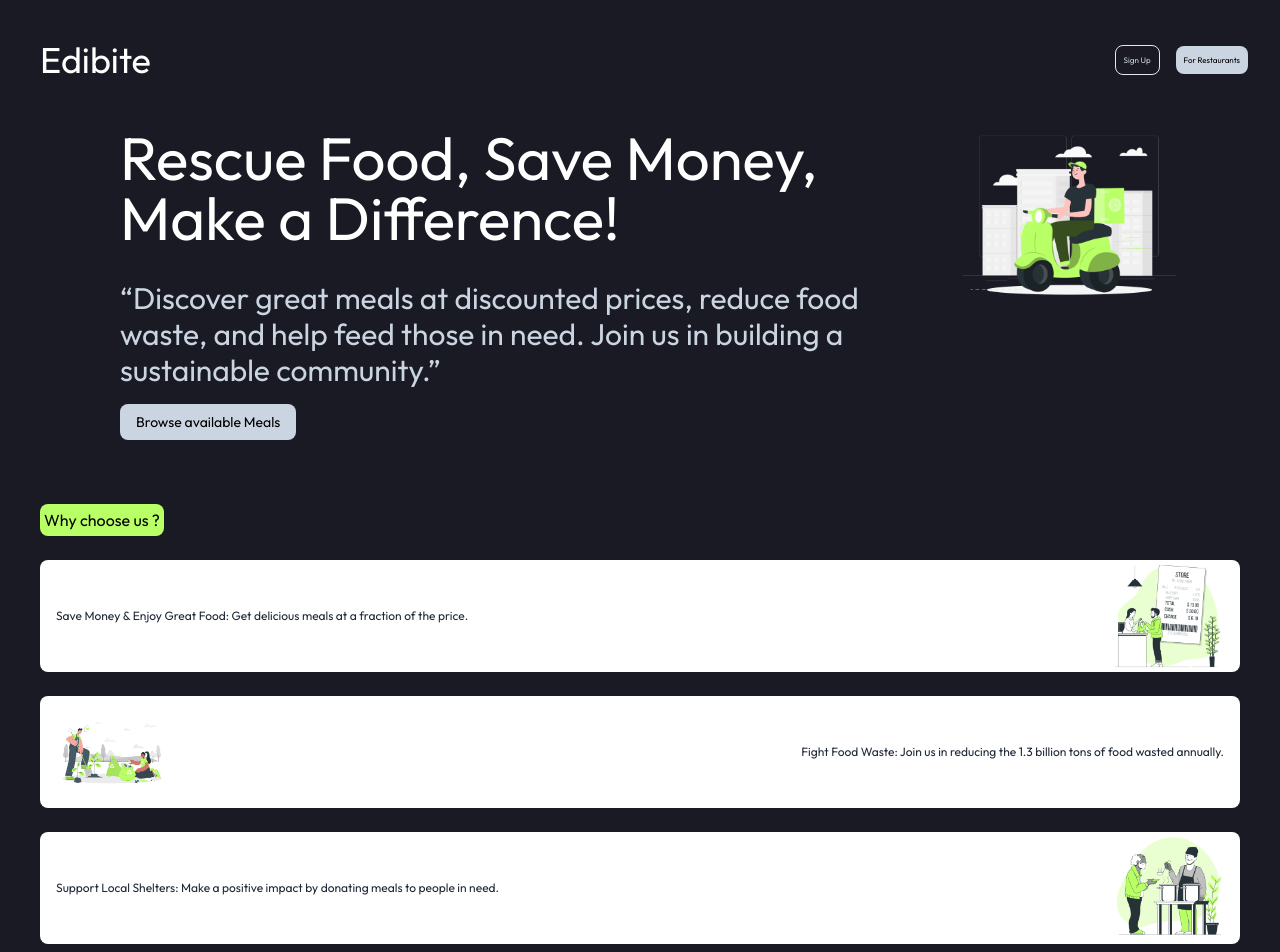
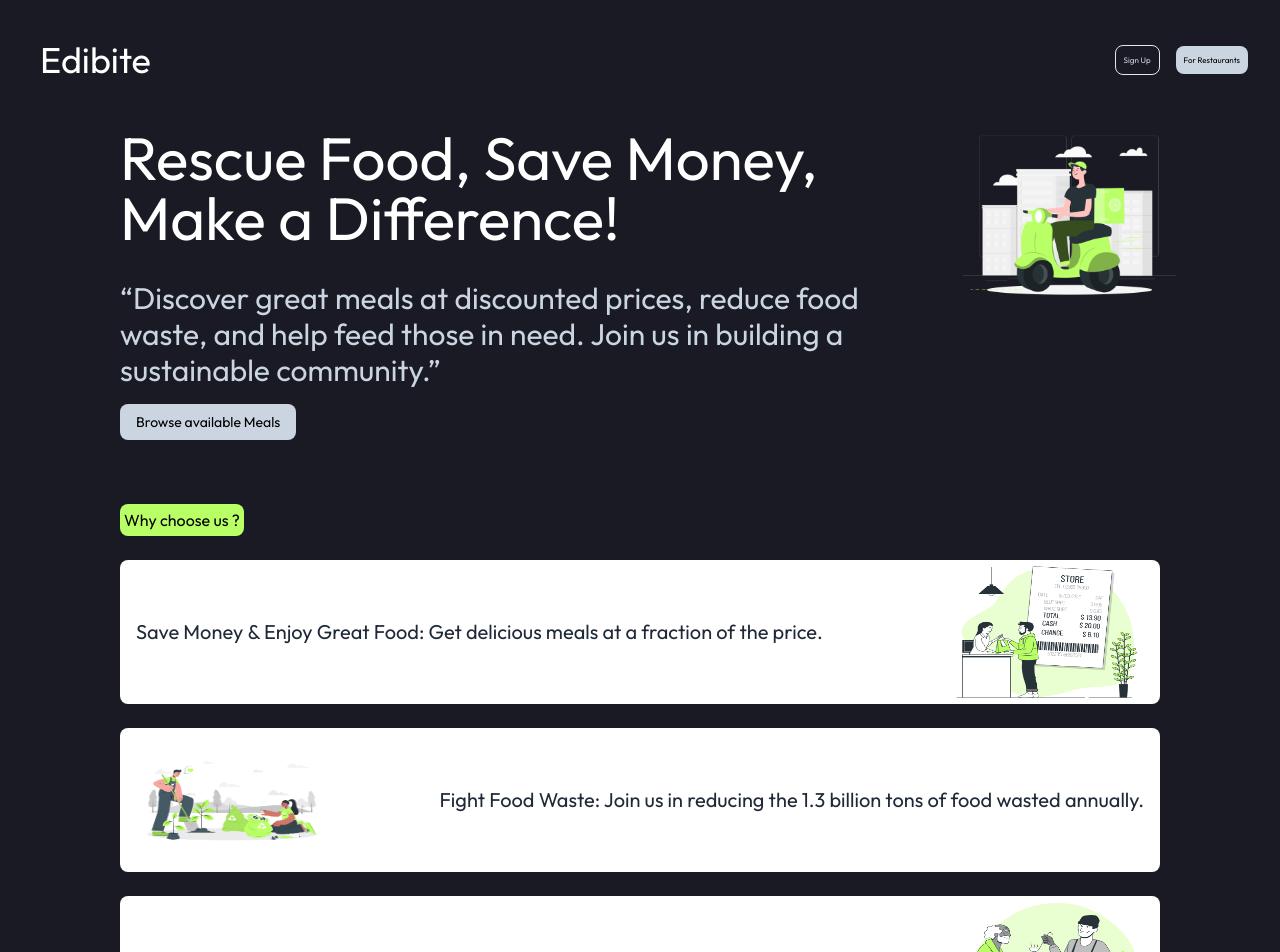
Before and after one commit to Ankit-Kumar20/Edibite, a React (Vite) app in the folder frontend/: page / in a window 1280 px wide. Shown: the top 952 px of the page. Built offline with nearby package versions, Linux system fonts and the light colour scheme.

Commit message:
Update WhyUs.jsx

```diff
--- a/frontend/src/components/WhyUS/WhyUs.jsx
+++ b/frontend/src/components/WhyUS/WhyUs.jsx
@@ -3,25 +3,25 @@ import { WhyUS_1, WhyUS_2, WhyUS_3 } from '../../assets/images/assets'
 
 const WhyUs = () => {
   return (
-    <div className='p-6'>
+    <div className='p-6 md:mx-20'>
       <h1 className='mx-4 text-md text-[#000000] bg-[#B9FF66] p-1 rounded-lg inline-flex'>Why choose us ?</h1>
       <div className='bg-white mt-6 mx-4 px-4 rounded-lg flex justify-between items-center'>
         <div>
-        <p className='text-[12px] text-balance'>Save Money & Enjoy Great Food: Get delicious meals at a fraction of the price.</p>
+        <p className='text-[12px] md:text-xl text-balance'>Save Money & Enjoy Great Food: Get delicious meals at a fraction of the price.</p>
         </div>
-        <img className='h-28 w-28' src={WhyUS_1} alt="" />
+        <img className='h-28 w-28 md:h-36 md:w-48' src={WhyUS_1} alt="" />
       </div>
       <div className='bg-white mt-6 mx-4 px-4 rounded-lg flex justify-between items-center'>
-        <img className='h-28 w-28 mr-8' src={WhyUS_2} alt="" />
+        <img className='h-28 w-28 mr-8 md:h-36 md:w-48' src={WhyUS_2} alt="" />
         <div>
-        <p className='text-[12px]'>Fight Food Waste: Join us in reducing the 1.3 billion tons of food wasted annually.</p>
+        <p className='text-[12px] md:text-xl'>Fight Food Waste: Join us in reducing the 1.3 billion tons of food wasted annually.</p>
         </div>
       </div>
       <div className='bg-white mt-6 mx-4 px-4 rounded-lg flex justify-between items-center'>
         <div>
-        <p className='text-[12px] text-balance'>Support Local Shelters: Make a positive impact by donating meals to people in need.</p>
+        <p className='text-[12px] md:text-xl text-balance'>Support Local Shelters: Make a positive impact by donating meals to people in need.</p>
         </div>
-        <img className='h-28 w-28' src={WhyUS_3} alt="" />
+        <img className='h-28 w-28 md:h-36 md:w-48' src={WhyUS_3} alt="" />
       </div>
     </div>
   )
```
